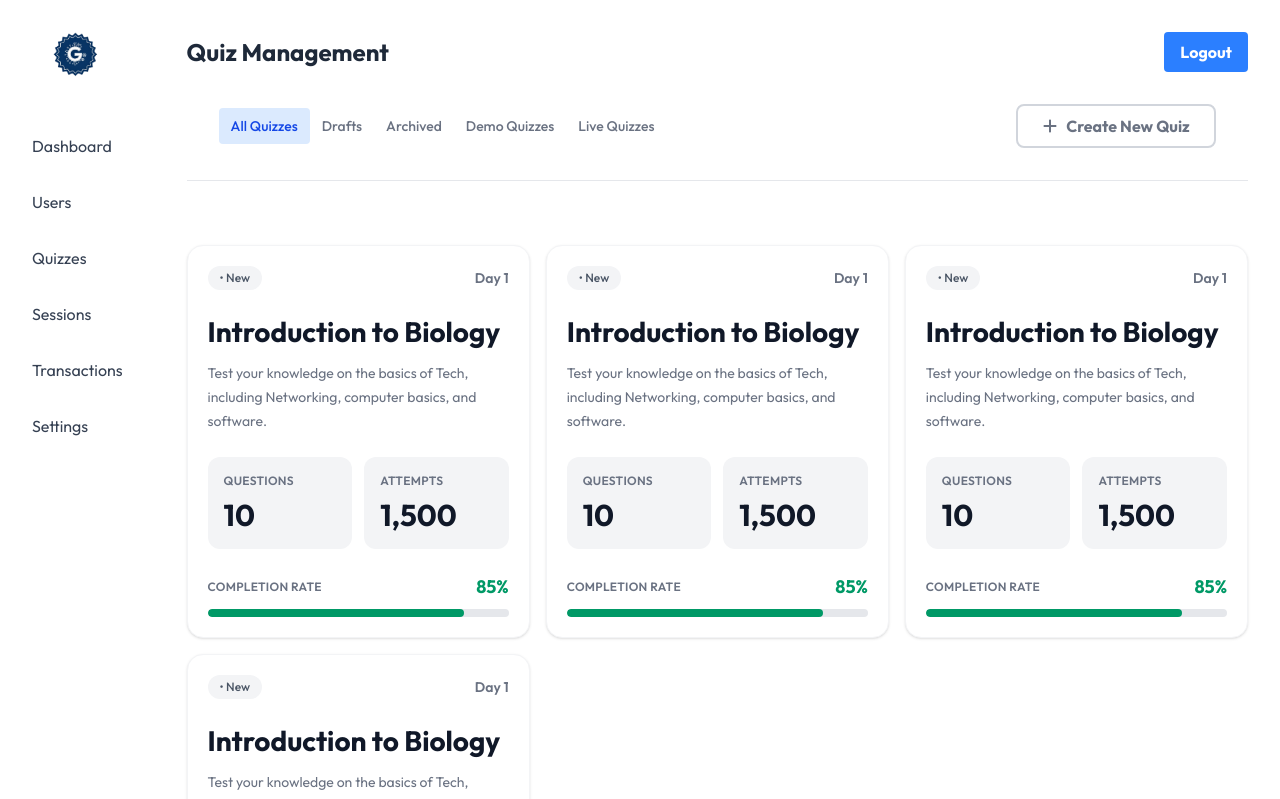
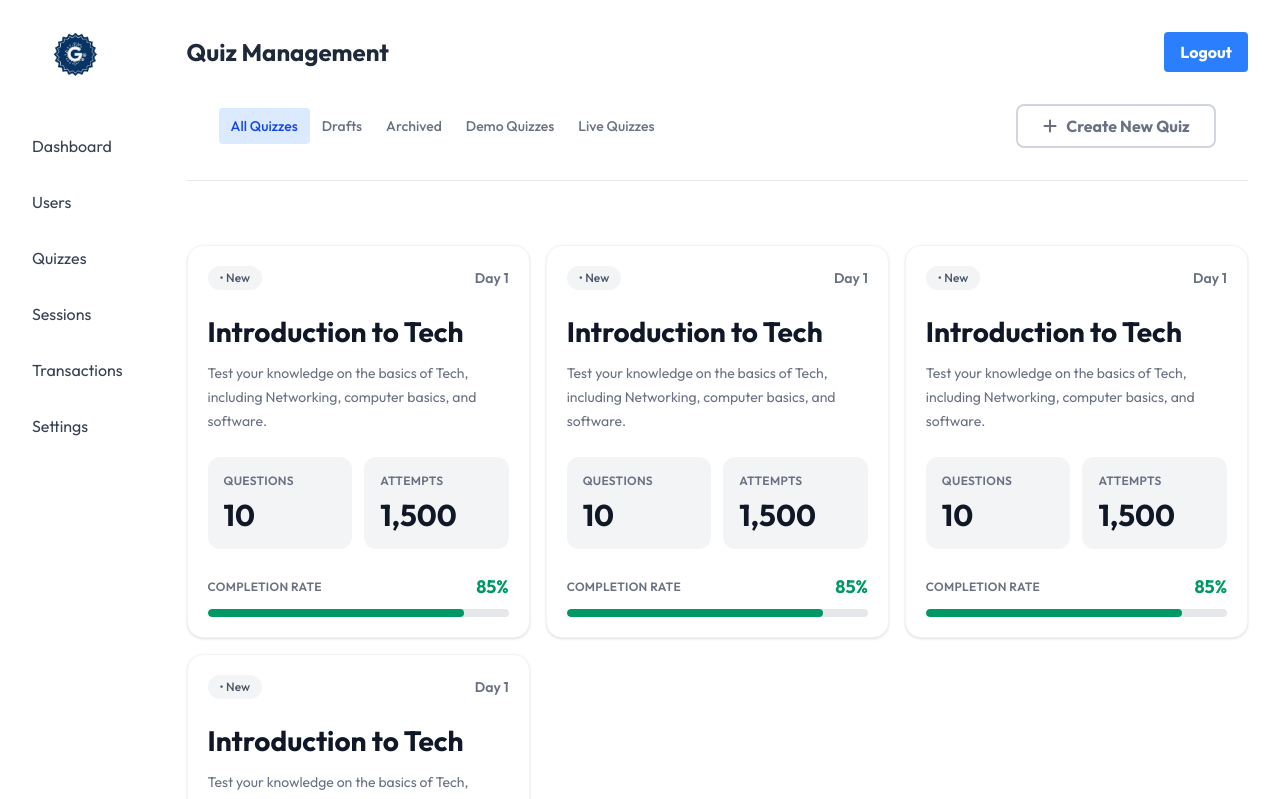
Before and after one commit to nitoC/genuslab_quiz_platform, a Next.js app: page /genuslab/quizzes in a window 1280 px wide. Shown: the top 799 px of the page. Built offline with nearby package versions, Linux system fonts and the light colour scheme.

Commit message:
refactor: change text in admin quiz card

```diff
--- a/app/genuslab/(dashboard)/quizzes/page.tsx
+++ b/app/genuslab/(dashboard)/quizzes/page.tsx
@@ -55,7 +55,7 @@ const page = () => {
           <AdminQuiz
             badge="New"
             day={1}
-            title="Introduction to Biology"
+            title="Introduction to Tech"
             description="Test your knowledge on the basics of Tech, including Networking, computer basics, and software."
             questions={10}
             attempts={1500}
@@ -64,7 +64,7 @@ const page = () => {
           <AdminQuiz
             badge="New"
             day={1}
-            title="Introduction to Biology"
+            title="Introduction to Tech"
             description="Test your knowledge on the basics of Tech, including Networking, computer basics, and software."
             questions={10}
             attempts={1500}
@@ -73,7 +73,7 @@ const page = () => {
           <AdminQuiz
             badge="New"
             day={1}
-            title="Introduction to Biology"
+            title="Introduction to Tech"
             description="Test your knowledge on the basics of Tech, including Networking, computer basics, and software."
             questions={10}
             attempts={1500}
@@ -82,7 +82,7 @@ const page = () => {
           <AdminQuiz
             badge="New"
             day={1}
-            title="Introduction to Biology"
+            title="Introduction to Tech"
             description="Test your knowledge on the basics of Tech, including Networking, computer basics, and software."
             questions={10}
             attempts={1500}
```
